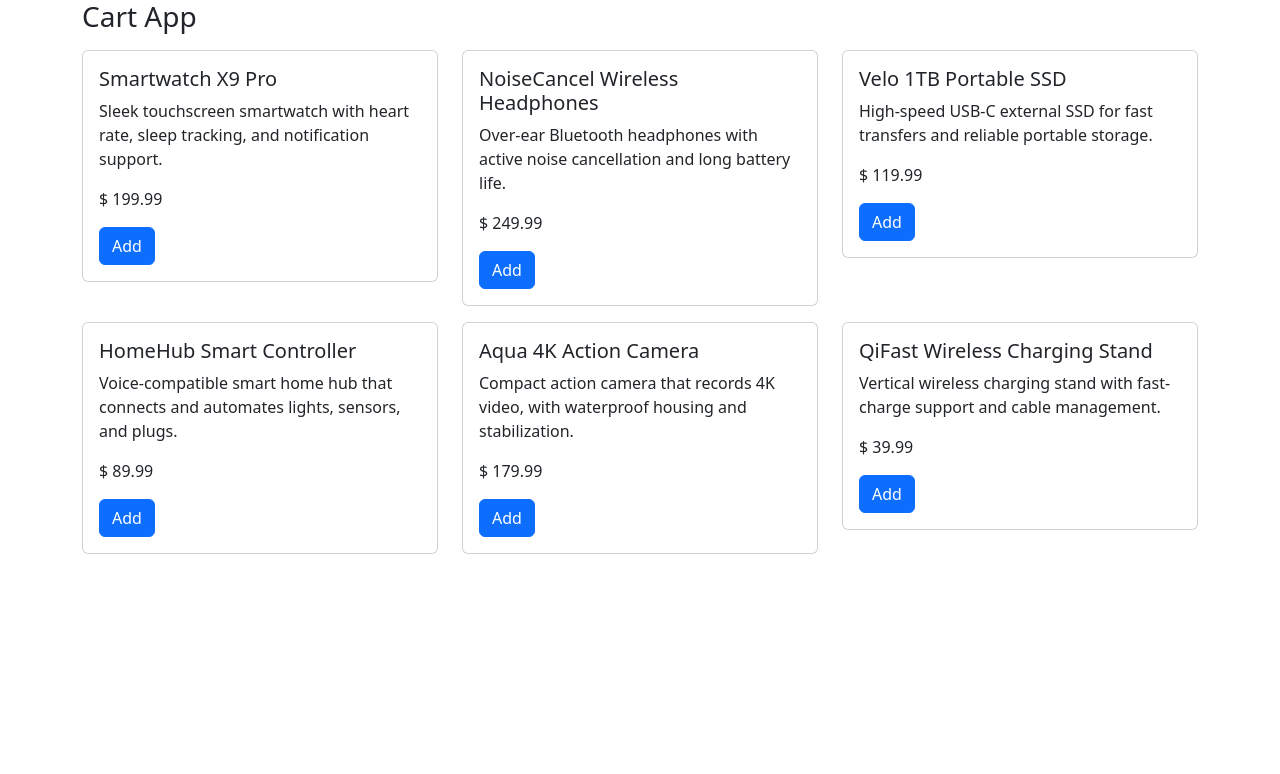
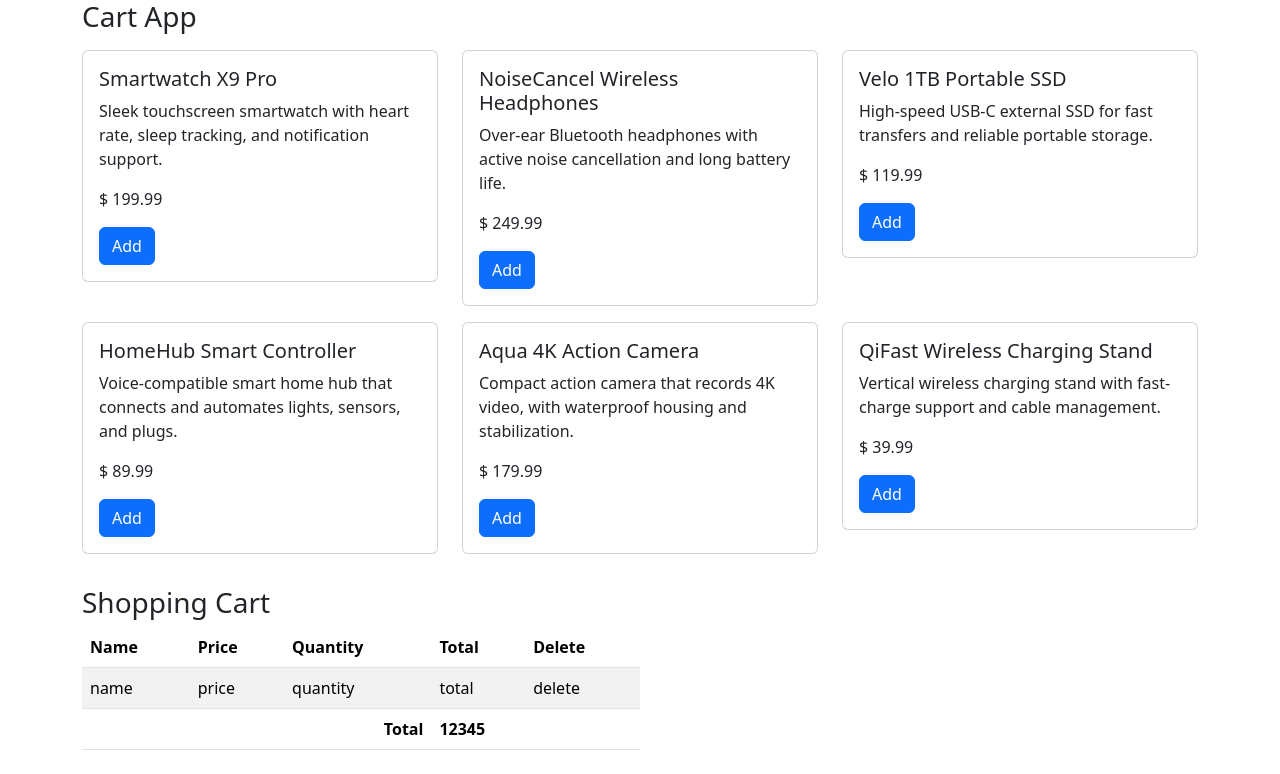
Before and after one commit to saw-cdt/cart-app, a React (Vite) app: page / in a window 1280 px wide. Shown: the top 774 px of the page. Built offline with nearby package versions, Linux system fonts and the light colour scheme.

Commit message:
added shopping cart structure

```diff
--- a/src/CartApp.jsx
+++ b/src/CartApp.jsx
@@ -1,3 +1,4 @@
+import { CartView } from "./components/CartView";
 import { CatalogView } from "./components/CatalogView";
 
 export const CartApp = () => {
@@ -5,7 +6,12 @@ export const CartApp = () => {
     <>
       <div className="container">
         <h3>Cart App</h3>
+
         <CatalogView />
+
+        <div className="my-4 w-50">
+          <CartView />
+        </div>
       </div>
     </>
   );
--- /dev/null
+++ b/src/components/CartView.jsx
@@ -0,0 +1,37 @@
+export const CartView = () => {
+  return (
+    <>
+      <h3>Shopping Cart</h3>
+      <table className="table table-hover table-striped">
+        <thead>
+          <tr>
+            <th>Name</th>
+            <th>Price</th>
+            <th>Quantity</th>
+            <th>Total</th>
+            <th>Delete</th>
+          </tr>
+        </thead>
+        <tbody>
+          <tr>
+            <td>name</td>
+            <td>price</td>
+            <td>quantity</td>
+            <td>total</td>
+            <td>delete</td>
+          </tr>
+        </tbody>
+        <tfoot>
+          <tr>
+            <td colSpan="3" className="text-end fw-bold">
+              Total
+            </td>
+            <td colSpan="2" className="text-start fw-bold">
+              12345
+            </td>
+          </tr>
+        </tfoot>
+      </table>
+    </>
+  );
+};
```
